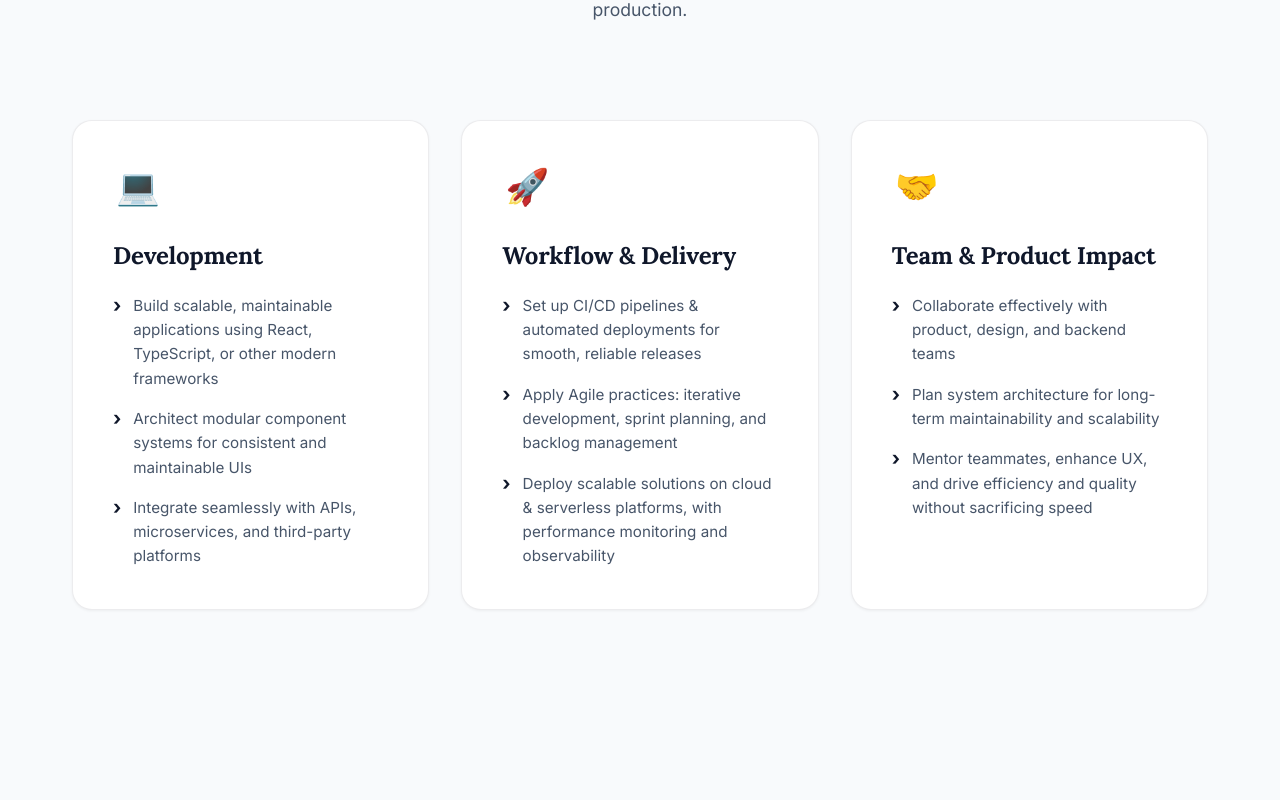
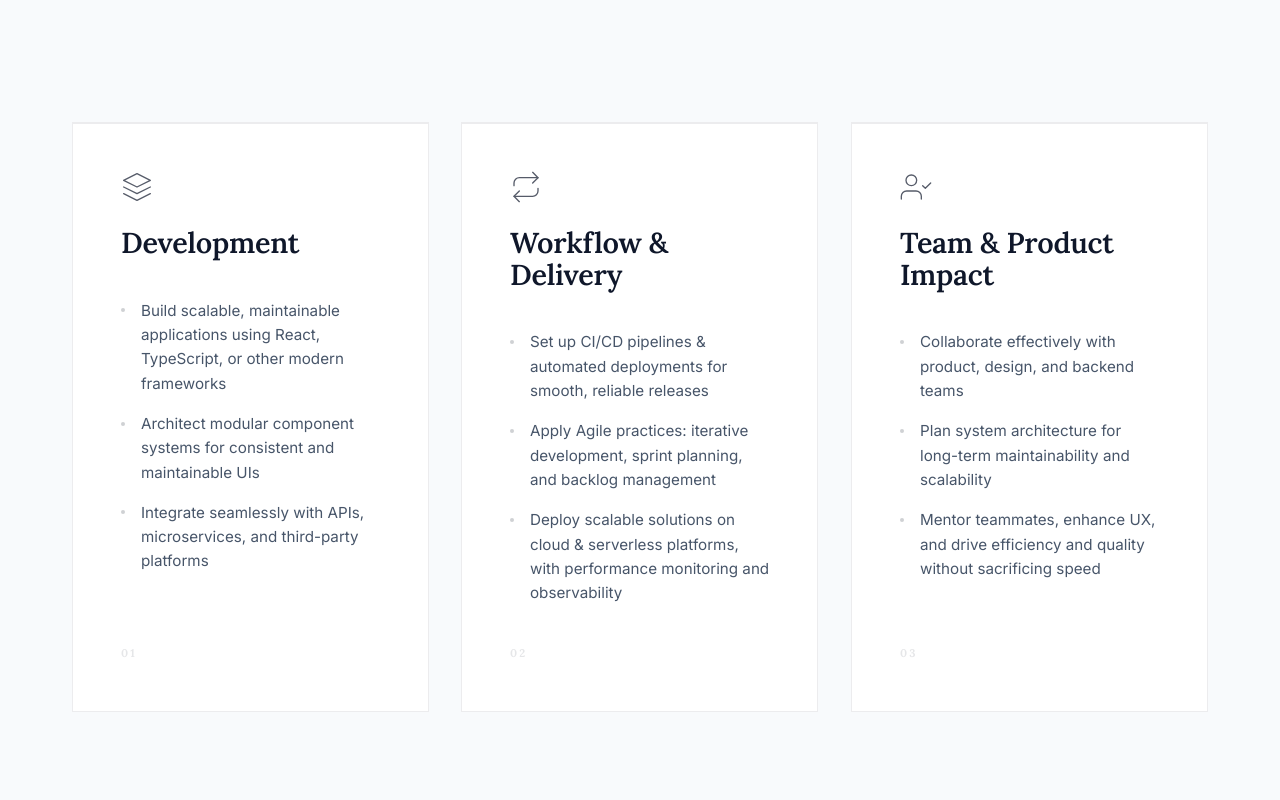
Before and after one commit to rifatcholakov/My-Dev-Portfolio-Site, a React (Vite) app: page / in a window 1280 px wide. Shown: the part 1160-1960 px from the top of the page. Built offline with nearby package versions, Linux system fonts and the light colour scheme.

Commit message:
feat: Add new Skills component and its styling to showcase expertise categories.

```diff
--- a/src/components/Skills.css
+++ b/src/components/Skills.css
@@ -1,81 +1,155 @@
-.skills-section {
+.expertise-section {
     background-color: var(--bg-secondary);
     position: relative;
+    padding-bottom: 12rem;
 }
 
-.section-subtitle {
-    color: var(--text-secondary);
-    font-size: 1.1rem;
-    max-width: 600px;
-    margin: 0 auto;
+.expertise-grid {
+    display: grid;
+    grid-template-columns: repeat(3, 1fr);
+    gap: 2rem;
+    margin-top: 8rem;
 }
 
-.skills-grid {
-    display: grid;
-    grid-template-columns: repeat(auto-fit, minmax(320px, 1fr));
-    gap: 2rem;
-    margin-top: 4rem;
+.executive-card {
+    background-color: #ffffff;
+    padding: 3rem;
+    position: relative;
+    border: 1px solid rgba(15, 23, 42, 0.08);
+    display: flex;
+    flex-direction: column;
+    gap: 2.5rem;
+    height: 100%;
+    transition: all 0.6s cubic-bezier(0.16, 1, 0.3, 1);
 }
 
-.skill-card {
-    padding: 2.5rem;
-    border-radius: 20px;
-    transition: transform 0.3s ease, box-shadow 0.3s ease, border-color 0.3s ease;
-    height: 100%;
+.executive-card:hover {
+    transform: translateY(-10px);
+    box-shadow: 0 50px 100px rgba(15, 23, 42, 0.08);
+    /* Sophisticated deep shadow */
+}
+
+.card-accent {
+    position: absolute;
+    top: 0;
+    left: 0;
+    width: 100%;
+    /* Full width but very thin initially */
+    height: 1px;
+    background: rgba(15, 23, 42, 0.08);
+    /* Almost invisible hairline */
+    transition: all 0.6s cubic-bezier(0.16, 1, 0.3, 1);
+}
+
+.executive-card:hover .card-accent {
+    height: 4px;
+    background: var(--text-primary);
+}
+
+/* Executive Reveal: Scale & Clarify */
+.executive-card.monograph-animate {
+    opacity: 0;
+    filter: blur(15px);
+    transform: translateY(40px) scale(0.98);
+    transition:
+        opacity 1.5s cubic-bezier(0.16, 1, 0.3, 1),
+        filter 1.8s cubic-bezier(0.16, 1, 0.3, 1),
+        transform 1.5s cubic-bezier(0.16, 1, 0.3, 1);
+    will-change: opacity, filter, transform;
+}
+
+.executive-card.monograph-animate.active {
+    opacity: 1;
+    filter: blur(0);
+    transform: translateY(0) scale(1);
+}
+
+.card-header {
     display: flex;
     flex-direction: column;
+    gap: 1.5rem;
 }
 
-.skill-card:hover {
-    transform: translateY(-5px);
-    box-shadow: 0 30px 60px rgba(15, 23, 42, 0.1);
-    border-color: var(--text-primary);
+.card-icon-box {
+    width: 32px;
+    height: 32px;
+    color: var(--text-primary);
+    opacity: 0.7;
+    transition: opacity 0.4s ease;
 }
 
-.skill-icon {
-    font-size: 2.2rem;
-    margin-bottom: 2rem;
-    display: inline-flex;
-    align-items: center;
-    justify-content: center;
-    width: 50px;
-    height: 50px;
-    background: transparent;
+.executive-card:hover .card-icon-box {
+    opacity: 1;
+}
+
+.card-title {
+    font-family: var(--font-serif);
+    font-size: 1.8rem;
+    color: var(--text-primary);
+    font-weight: 600;
+    letter-spacing: -0.01em;
+}
+
+.card-body {
+    flex-grow: 1;
+}
+
+.card-list {
+    display: flex;
+    flex-direction: column;
+    gap: 1rem;
+}
+
+.card-item {
+    display: flex;
+    align-items: flex-start;
+    gap: 1rem;
+    font-size: 0.95rem;
+    line-height: 1.6;
+    color: var(--text-secondary);
+    transition: color 0.4s ease;
+}
+
+.item-bullet {
+    min-width: 4px;
+    height: 4px;
+    border-radius: 50%;
+    background: rgba(15, 23, 42, 0.2);
+    margin-top: 0.6rem;
+    transition: all 0.4s ease;
+}
+
+.executive-card:hover .card-item {
     color: var(--text-primary);
 }
 
-.skill-title {
-    font-size: 1.5rem;
-    margin-bottom: 1.5rem;
-    color: var(--text-primary);
+.executive-card:hover .item-bullet {
+    background: var(--text-primary);
+    transform: scale(1.5);
 }
 
-.skill-list {
-    display: flex;
-    flex-direction: column;
-    gap: 1rem;
-    flex-grow: 1;
+.card-number {
+    font-family: var(--font-serif);
+    font-size: 0.7rem;
+    font-weight: 700;
+    opacity: 0.1;
+    letter-spacing: 0.2em;
+    margin-top: auto;
 }
 
-.skill-list li {
-    display: flex;
-    align-items: flex-start;
-    gap: 12px;
-    color: var(--text-secondary);
-    font-size: 0.95rem;
-    line-height: 1.6;
-}
-
-.list-bullet {
-    color: var(--accent-primary);
-    font-weight: bold;
-    font-size: 1.2rem;
-    line-height: 1;
-    margin-top: 2px;
+@media (max-width: 1200px) {
+    .expertise-grid {
+        grid-template-columns: repeat(2, 1fr);
+    }
 }
 
 @media (max-width: 768px) {
-    .skills-grid {
+    .expertise-grid {
         grid-template-columns: 1fr;
+        gap: 2rem;
+    }
+
+    .executive-card {
+        padding: 2rem;
     }
 }
--- a/src/components/Skills.tsx
+++ b/src/components/Skills.tsx
@@ -5,7 +5,11 @@ const Skills: React.FC = () => {
     const skillsData = [
         {
             title: "Development",
-            icon: "💻",
+            icon: (
+                <svg viewBox="0 0 24 24" fill="none" stroke="currentColor" strokeWidth="1" strokeLinecap="round" strokeLinejoin="round">
+                    <path d="M12 2L2 7l10 5 10-5-10-5zM2 17l10 5 10-5M2 12l10 5 10-5" />
+                </svg>
+            ),
             items: [
                 "Build scalable, maintainable applications using React, TypeScript, or other modern frameworks",
                 "Architect modular component systems for consistent and maintainable UIs",
@@ -14,7 +18,14 @@ const Skills: React.FC = () => {
         },
         {
             title: "Workflow & Delivery",
-            icon: "🚀",
+            icon: (
+                <svg viewBox="0 0 24 24" fill="none" stroke="currentColor" strokeWidth="1" strokeLinecap="round" strokeLinejoin="round">
+                    <polyline points="17 1 21 5 17 9"></polyline>
+                    <path d="M3 11V9a4 4 0 0 1 4-4h14"></path>
+                    <polyline points="7 23 3 19 7 15"></polyline>
+                    <path d="M21 13v2a4 4 0 0 1-4 4H3"></path>
+                </svg>
+            ),
             items: [
                 "Set up CI/CD pipelines & automated deployments for smooth, reliable releases",
                 "Apply Agile practices: iterative development, sprint planning, and backlog management",
@@ -23,7 +34,13 @@ const Skills: React.FC = () => {
         },
         {
             title: "Team & Product Impact",
-            icon: "🤝",
+            icon: (
+                <svg viewBox="0 0 24 24" fill="none" stroke="currentColor" strokeWidth="1" strokeLinecap="round" strokeLinejoin="round">
+                    <path d="M16 21v-2a4 4 0 0 0-4-4H5a4 4 0 0 0-4 4v2" />
+                    <circle cx="8.5" cy="7" r="4" />
+                    <polyline points="17 11 19 13 23 9" />
+                </svg>
+            ),
             items: [
                 "Collaborate effectively with product, design, and backend teams",
                 "Plan system architecture for long-term maintainability and scalability",
@@ -33,7 +50,7 @@ const Skills: React.FC = () => {
     ];
 
     return (
-        <section id="skills" className="section skills-section">
+        <section id="expertise" className="section expertise-section">
             <div className="container">
                 <div className="title-wrapper reveal">
                     <div className="section-marker">
@@ -45,19 +62,25 @@ const Skills: React.FC = () => {
                     <p className="section-subtitle">Delivering high-quality code and seamless experiences from concept to production.</p>
                 </div>
 
-                <div className="skills-grid">
+                <div className="expertise-grid">
                     {skillsData.map((skill, index) => (
-                        <div className={`skill-card reveal glass`} key={index} style={{ animationDelay: `${index * 0.2}s` }}>
-                            <div className="skill-icon">{skill.icon}</div>
-                            <h3 className="skill-title">{skill.title}</h3>
-                            <ul className="skill-list">
-                                {skill.items.map((item, i) => (
-                                    <li key={i}>
-                                        <span className="list-bullet">›</span>
-                                        {item}
-                                    </li>
-                                ))}
-                            </ul>
+                        <div className="executive-card reveal monograph-animate" key={index} style={{ transitionDelay: `${index * 0.15}s` }}>
+                            <div className="card-accent"></div>
+                            <div className="card-header">
+                                <div className="card-icon-box">{skill.icon}</div>
+                                <h3 className="card-title">{skill.title}</h3>
+                            </div>
+                            <div className="card-body">
+                                <ul className="card-list">
+                                    {skill.items.map((item, i) => (
+                                        <li key={i} className="card-item">
+                                            <span className="item-bullet"></span>
+                                            {item}
+                                        </li>
+                                    ))}
+                                </ul>
+                            </div>
+                            <div className="card-number">0{index + 1}</div>
                         </div>
                     ))}
                 </div>
```
